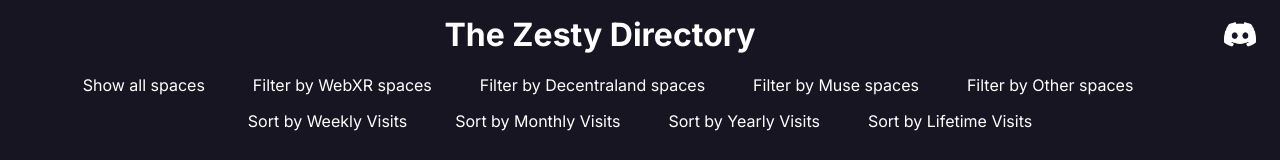
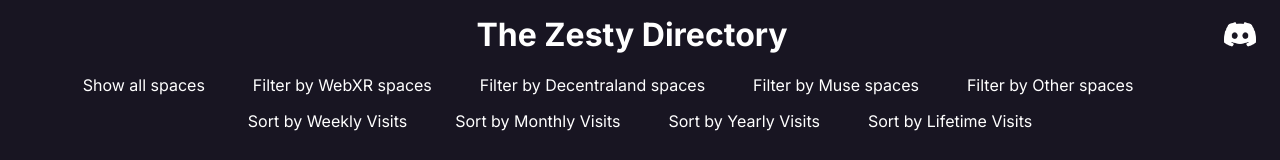
Before and after one commit to zestyxyz/explorer, a React (Vite) app: page / in a window 1280 px wide. Shown: the top 160 px of the page. Built offline with nearby package versions, Linux system fonts and the light colour scheme; no server answers.

Commit message:
Adjust positioning

```diff
--- a/src/App.jsx
+++ b/src/App.jsx
@@ -235,7 +235,7 @@
   return (
     <>
       <div id="header">
-        <a id="discord" style={{display: 'inline-block', float: 'right'}} href='https://discord.gg/7AyZ4parA9'>
+        <a id="discord" style={{float: 'right'}} href='https://discord.gg/7AyZ4parA9'>
           <img src="discord-white.png" width={'32px'}></img>
         </a>
         <h1>The Zesty Directory</h1>
--- a/src/style.css
+++ b/src/style.css
@@ -21,6 +21,10 @@
 
 span:hover, #discord:hover {
   background-color: #605986;
+}
+
+#header > h1 {
+  margin-left: 64px;
 }
 
 .card {
```
